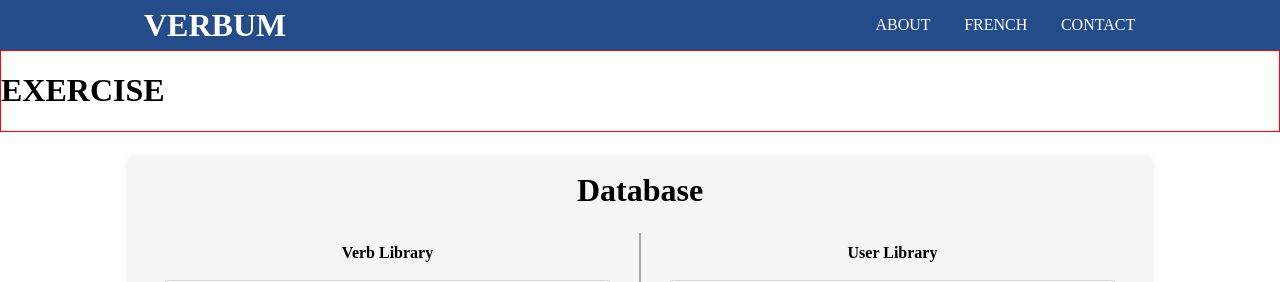
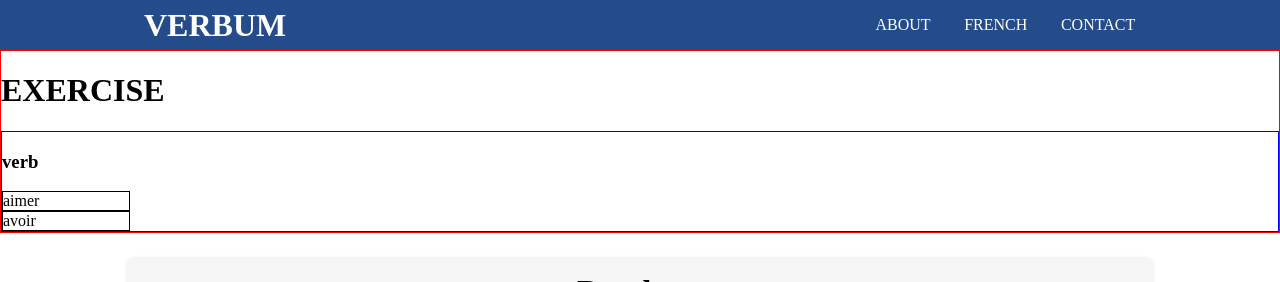
Before and after one commit to Mauraep8/verbum, a React (Create React App) app in the folder frontend/: page / in a window 1280 px wide. Shown: the top 282 px of the page. Built offline with nearby package versions, Linux system fonts and the light colour scheme; no server answers.

Commit message:
added useMemo hook to connect user list to exercise list. Component smoothly updates/re-renders

```diff
--- a/frontend/src/Components/DropMenu/DropMenu.js
+++ b/frontend/src/Components/DropMenu/DropMenu.js
@@ -1,24 +1,39 @@
-import React, {useContext, useState, useEffect} from 'react'
+import React, {useContext} from 'react'
 import { ThemeContext } from '../../Pages/French/FrenchPage';
 import Option from '../Option/Option'
 import './DropMenu.scss'
 
 export default function DropMenu(props) {
+  const {verbs} = useContext(ThemeContext)
 
-  console.log(props)
-  // if (props.droplist.[0])
+  let newVerbList = ['aimer', 'avoir']
+  const filteredVerbs = (array) =>{
+    newVerbList = []
+    for (let i = 0; i < array.length; i++) {
+      const singleVerb = array[i];
+      // console.log(singleVerb)
+      let filterVerbs = verbs.filter((verb)=>(verb.verb === singleVerb))
+      newVerbList.push(filterVerbs)
+
+    }
+
+  }
+  filteredVerbs(props.dropList)
+  console.log(newVerbList)
+
+
   return (
     <div className='dropmenu'>
       <h3>verb</h3>
-      {/* <button>{dropList[0].verb}</button>
+      {/* <button>{dropList[0].verb}</button> */}
       <div>
-      {dropList.map((singleVerb) =>{
+      {props.dropList.map((singleVerb) =>{
                     return <Option
-                    key={singleVerb.id}
-                    verbName={singleVerb.verb}
+
+                    verbName={singleVerb}
       />
                 })}
-      </div> */}
+      </div>
     </div>
   )
 }
--- a/frontend/src/Components/Exercice/Exercise.js
+++ b/frontend/src/Components/Exercise/Exercise.js
@@ -6,7 +6,7 @@ export default function Exercice() {
   return (
       <div className='exercise'>
         <h1>EXERCISE</h1>
-        {/* <Verb/> */}
+        <Verb/>
       </div>
     )
 }
--- a/frontend/src/Components/Verb/Verb.js
+++ b/frontend/src/Components/Verb/Verb.js
@@ -5,17 +5,23 @@ import './Verb.scss'
 
 export default function Verb() {
 
-  const [dropList, setDropList] = useState(['aimer', 'avoir'])
+  const initialState = ['aimer', 'avoir']
 
-  const {newVerbList} = useContext(ThemeContext)
+  const {value} = useContext(ThemeContext)
 
-  useEffect (()=>{
-    setDropList(newVerbList)
-  },[newVerbList]);
+  // console.log(value.state)
+
+  const [dropList, setDropList] = useState(initialState)
+
+    useEffect(()=>{
+      setDropList(value.state)
+    },[value.state])
+
+    // console.log(dropList)
 
   return (
     <div className='verb'>
-        <DropMenu dropList={newVerbList}/>
+        <DropMenu dropList={dropList}/>
     </div>
   )
 }
--- a/frontend/src/Pages/French/FrenchPage.js
+++ b/frontend/src/Pages/French/FrenchPage.js
@@ -1,7 +1,7 @@
-import React, {useState, useEffect, useReducer}  from "react";
+import React, {useState, useEffect, useReducer, useMemo}  from "react";
 import axios from 'axios'
 import Database from "../../Components/Database/Database.js";
-import Exercice from "../../Components/Exercice/Exercise.js";
+import Exercice from "../../Components/Exercise/Exercise.js";
 import { ACTIONS } from "../../Components/Database/Database";
 import Navbar from "../../Components/Navbar/Navbar";
 
@@ -14,6 +14,7 @@ import Navbar from "../../Components/Navbar/Navbar";
 //   console.log(error)
 // })
 
+//REDUCER TO OPERATE ADD + DELETE BUTTONS FOR DATABASE LISTS
 function reducer(verbList, action){
   switch (action.type) {
     case ACTIONS.ADD:
@@ -25,8 +26,8 @@ function reducer(verbList, action){
 
 export const ThemeContext = React.createContext()
 
+// INITIAL STATE FOR DATABSE LIST + EXERCISE LIST
 const initialState = ['aimer', 'avoir']
-
 
 function FrenchPage()  {
 
@@ -48,20 +49,18 @@ function FrenchPage()  {
       })
   }
 
-  //NEW VERB LIST FOR THE EXERCICE
-  let newVerbList =[]
+  //USEREDUCER TO OPERATE, ADD DELETE BUTTONS FOR DATABASE LISTS
   const [state, dispatch] = useReducer(reducer, initialState)
-  const filteredVerbList = (array) =>{
-    for (let i = 0; i < array.length; i++) {
-      const singleVerb = array[i];
-      const filteredVerb = verbs.filter(verb => verb.verb === singleVerb)
-      newVerbList.push(filteredVerb[0])
-    }
-  }
-  filteredVerbList(state)
+
+  const value = useMemo(
+    ()=>({state}),
+    [state]
+  )
+
+
 
   return (
-      <ThemeContext.Provider value={{ verbs, dispatch, newVerbList}}>
+      <ThemeContext.Provider value={{ verbs, dispatch, value}}>
         <Navbar/>
         <Exercice/>
         <Database/>
```
Also changed, not shown: frontend/src/Components/Exercise/Exercise.scss (renamed from frontend/src/Components/Exercice/Exercise.scss).
